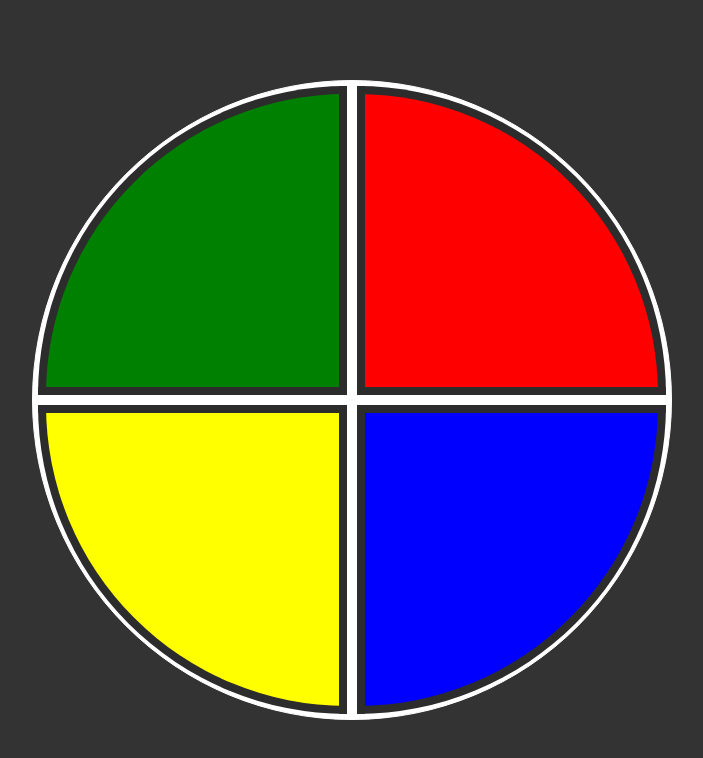
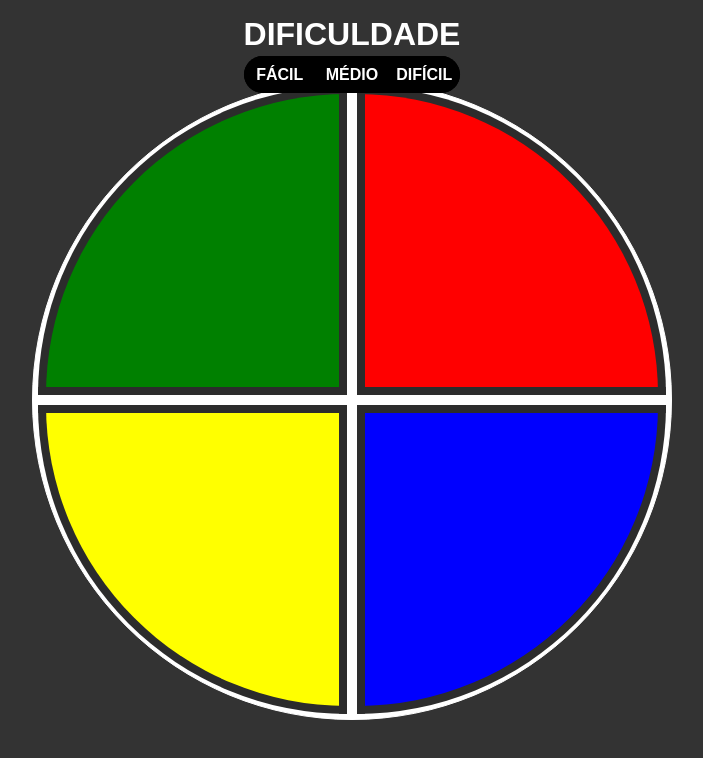
Before and after one commit to luizbucioli/js-genius, a plain HTML site: page index.html in a window 1280 px wide. Shown: the whole page, without its empty margins (288-991 px from the left). Drawn offline with Linux system fonts and the light colour scheme.

Commit message:
criação dos botões para configurar a dificuldade do jogo.

```diff
--- a/assets/style/index.css
+++ b/assets/css/index.css
@@ -6,12 +6,64 @@ body{
     background-color: rgb(51, 51, 51);
 }
 
-.main-game{
+.g-main{
     height: 100vh;
     width: 100vw;
     display: flex;
     justify-content: center;
     align-items: center;
+    position: relative;
+}
+.g-difficulty{
+    display: flex;
+    position: absolute;
+    justify-content: center;
+    align-items: center;
+    top: 1rem;
+
+}
+h1{
+    font-size: 2rem;
+    position: relative;
+    text-transform: uppercase;
+}
+.g-difficulty__level{
+    display: flex;
+    justify-content: center;
+    align-items: center;
+    position: absolute;
+    top: 2.5rem;
+    background-color: black;
+    height: 100%;
+    width: 100%;
+    border-radius: 2rem;
+    font-weight: bolder;
+}
+.level__btn{
+    border: transparent;
+    height: 100%;
+    width: 100%;
+    background-color: black;
+    border-radius: 2rem;
+    cursor: pointer;
+    padding: 6px;
+    transition: .5s ease-in-out;
+
+    h2{
+        text-align: center;
+        text-transform: uppercase;
+        font-weight: bold;
+        font-size: 1rem;
+        transition: 0.5 ease-in-out;
+    }
+}
+.level_btn--hovered{
+    background-color: #fff;
+
+    h2{
+        color: black;
+        transition: 0.5 ease-in-out;
+    }
 }
 
 .genius{
--- /dev/null
+++ b/assets/css/reset.css
@@ -0,0 +1,7 @@
+*{
+    margin: 0;
+    padding: 0;
+    box-sizing: border-box;
+    font-family: Arial, Helvetica, sans-serif;
+    color: white;
+}
--- a/assets/script/script.js
+++ b/assets/script/index.js
@@ -1,18 +1,38 @@
 var order = [];
 var clickedOrder = [];
 var score = 0;
-
-
 //0 - green
 //1 - red
 //2 - yellow
 //3 - blue
 
+function handleMouseEnter(){
+    this.classList.add('level_btn--hovered');
+    document.body.id = `${this.id}-hovered`;
+}
+
+function handleMouseLeave(){
+    this.classList.remove('level_btn--hovered');
+    document.body.id = '';
+}
+
+function addEventListersToBtn(){
+    const buttonsElements = document.getElementsByClassName('level__btn');
+
+    for(let i = 0; i < buttonsElements.length; i++){
+        const button = buttonsElements[i];
+        button.addEventListener('mouseenter', handleMouseEnter);
+        button.addEventListener('mouseleave', handleMouseLeave);
+    }
+}
+
+document.addEventListener('DOMContentLoaded', addEventListersToBtn, false);
+
+
 var blue = document.querySelector('.blue');
 var red = document.querySelector('.red');
 var green = document.querySelector('.green');
 var yellow = document.querySelector('.yellow');
-
 
 //cria ordem aleatorio de cores
 function shuffleOrder() {
--- a/assets/style/reset.css
+++ /dev/null
@@ -1,5 +0,0 @@
-*{
-    margin: 0;
-    padding: 0;
-    box-sizing: border-box;
-}
--- a/index.html
+++ b/index.html
@@ -3,13 +3,23 @@
 <head>
     <meta charset="UTF-8">
     <meta name="viewport" content="width=device-width, initial-scale=1.0">
-    <link rel="stylesheet" href="./assets/style/index.css">
+    <link rel="stylesheet" href="./assets/css/index.css">
 
     <title>Genesis</title>
 </head>
 <body>
 
-    <div class="main-game">
+    <div class="g-main">
+
+        <div class="g-difficulty">
+            <h1>Dificuldade</h1>
+            <div class="g-difficulty__level">
+                <button class="level__btn"><h2>Fácil</h2></button>
+                <button class="level__btn"><h2>Médio</h2></button>
+                <button class="level__btn"><h2>Difícil</h2></button>
+            </div>
+        </div>
+
         <div class="genius">
             <div class="blue"></div>
             <div class="yellow"></div>
@@ -18,6 +28,6 @@
         </div>
     </div>
 
-    <script src="./assets/script/script.js"></script>
+    <script src="./assets/script/index.js"></script>
 </body>
 </html>
```
Also changed, not shown: assets/css/media.css (renamed from assets/style/media.css).
